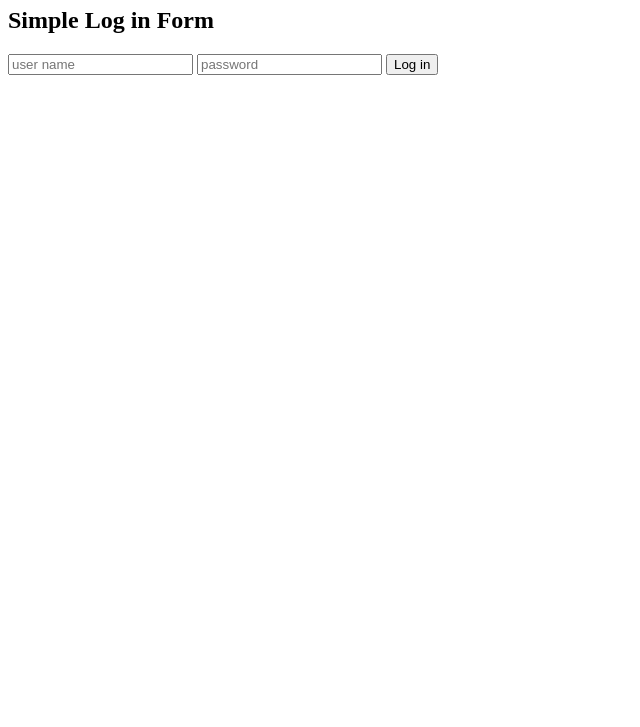
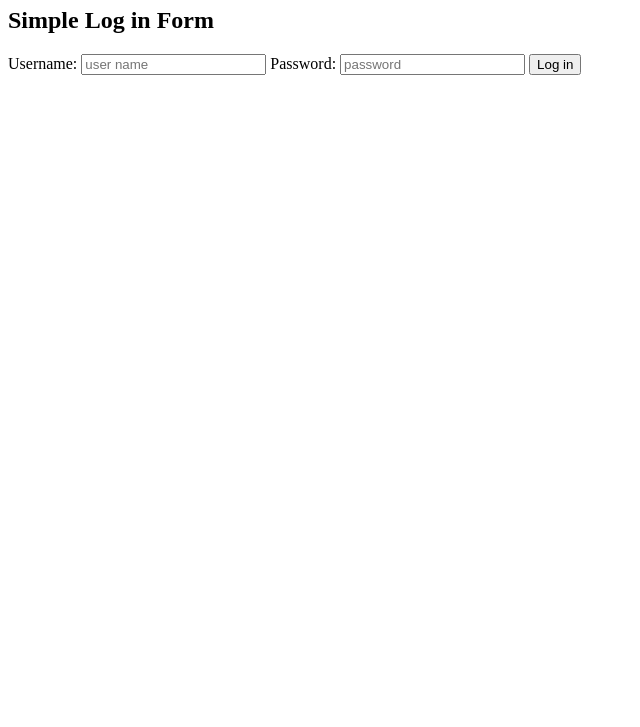
Before and after one commit to VincentRQ/FullStack-Development-Learning, a plain HTML site: page forms.html in a window 1280 px wide. Shown: the part 73-800 px from the top of the page, without its empty margins (0-640 px from the left). Drawn offline with Linux system fonts and the light colour scheme.

Commit message:
Updated forms.html
Added labels

```diff
--- a/forms.html
+++ b/forms.html
@@ -18,9 +18,38 @@
     <input type="color" />-->
 
     <h2>Simple Log in Form</h2>
+    <!-- <form action="http://wikipedia.org" method="POST">
+      <label for=""
+        >Username: <input type="name" name="username" placeholder="user name"
+      /></label>
+
+      <label for=""
+        >Password:
+        <input type="password" name="password" placeholder="password"
+      /></label>
+
+      <input type="submit" value="Log in" />
+    </form> -->
+
     <form action="http://wikipedia.org" method="POST">
-      <input type="name" name="username" placeholder="user name" />
-      <input type="password" name="password" placeholder="password" />
+      <label for="username"
+        >Username:
+        <input
+          id="username"
+          type="name"
+          name="username"
+          placeholder="user name"
+      /></label>
+
+      <label for="password"
+        >Password:
+        <input
+          id="password"
+          type="password"
+          name="password"
+          placeholder="password"
+      /></label>
+
       <input type="submit" value="Log in" />
     </form>
   </body>
```
